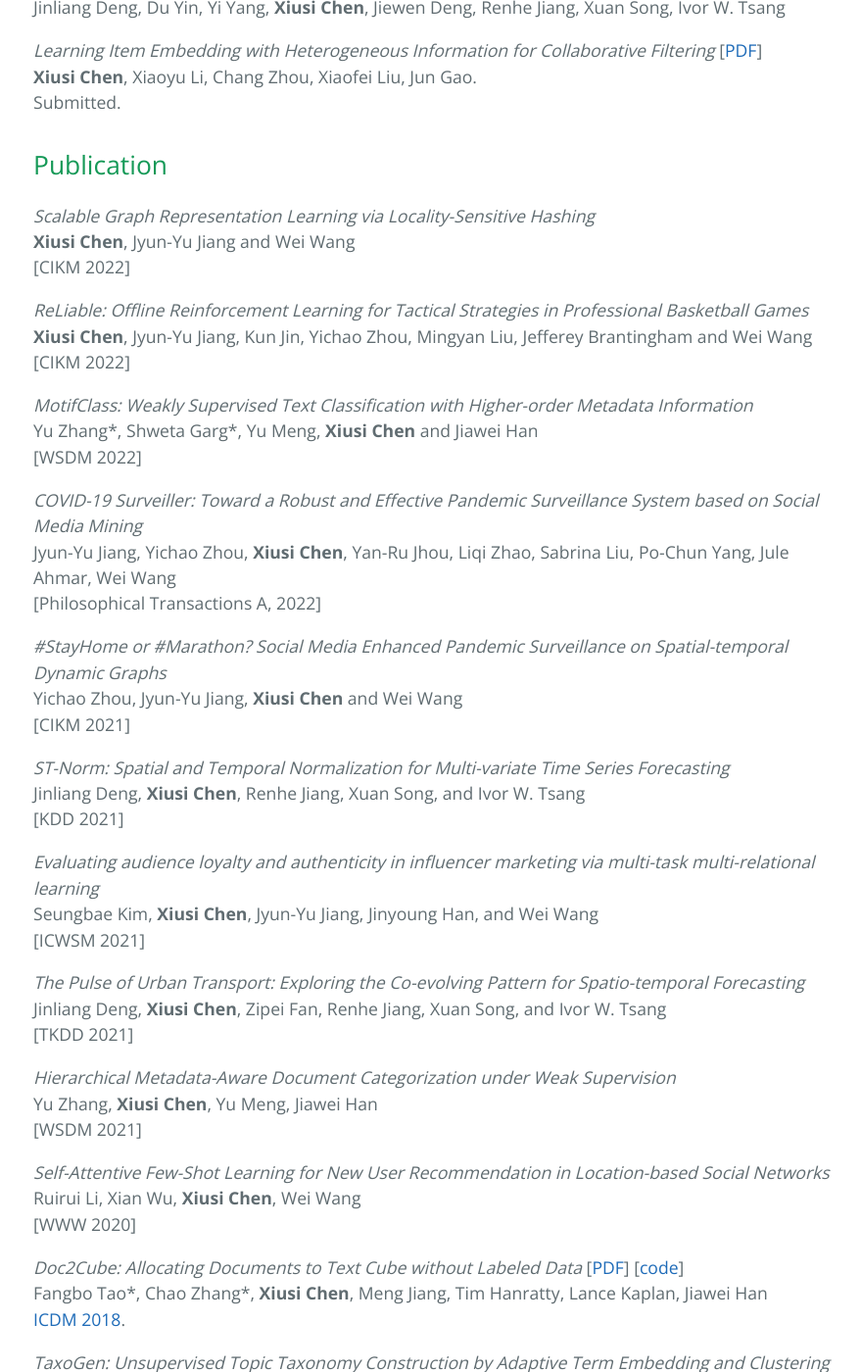
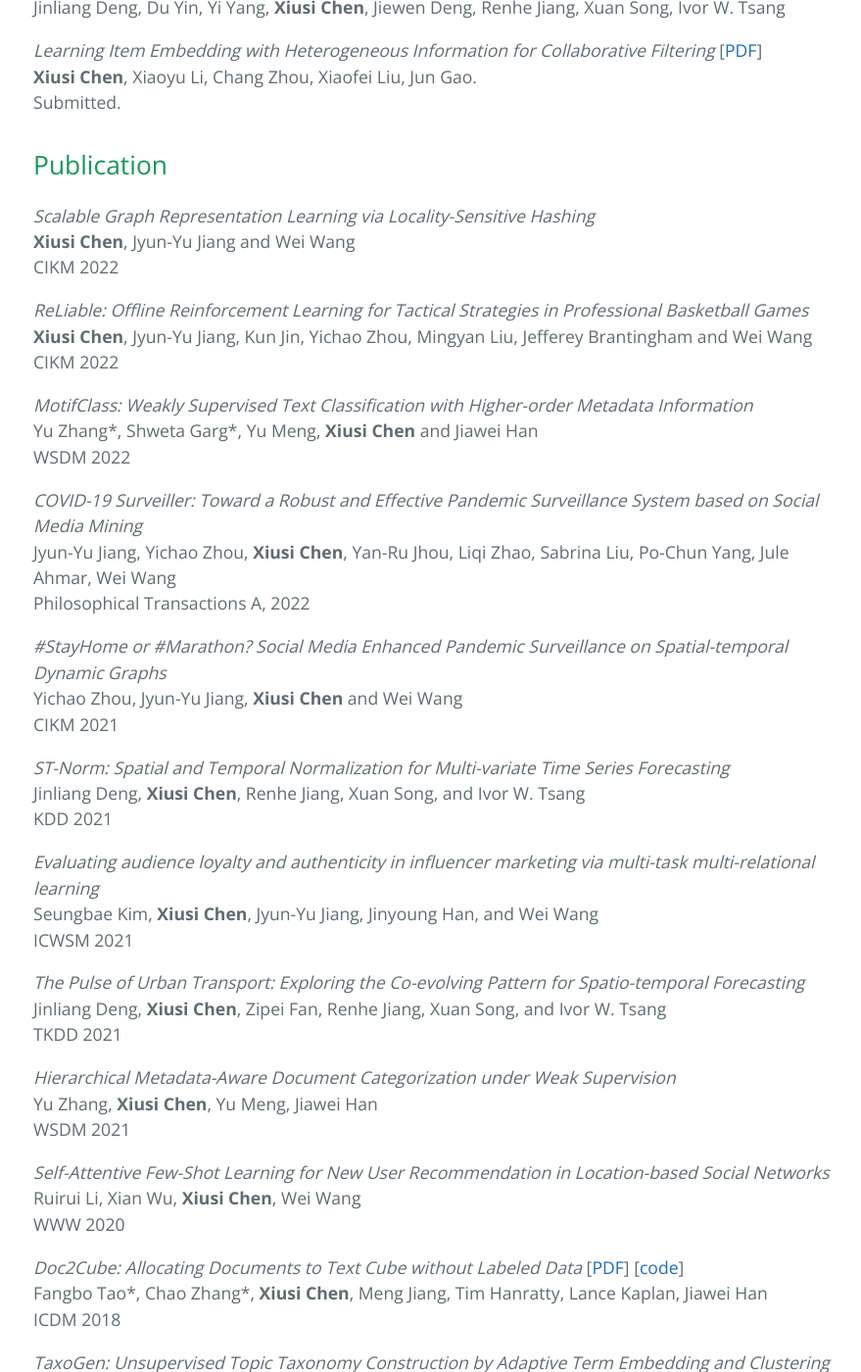
Before and after one commit to xiusic/xiusic.github.io, a Jekyll site: the page built from index.md, in a window 1280 px wide and 1400 px high, scrolled down 1543 px. Shown: the whole window at 98% size, without its empty margins (190-1069 px from the left). Built offline with Jekyll 4.4.1, drawn with Linux system fonts in a browser that asks for light colours; our own code applies the rules of GitHub Pages for plain Markdown files; part of the change alters nothing that is shown.

```diff
--- a/index.md
+++ b/index.md
@@ -60,63 +60,63 @@ Submitted.
 ## Publication
 _Scalable Graph Representation Learning via Locality-Sensitive Hashing_
 **Xiusi Chen**, Jyun-Yu Jiang and Wei Wang
-[CIKM 2022]
+CIKM 2022
 
 _ReLiable: Offline Reinforcement Learning for Tactical Strategies in Professional Basketball Games_
 **Xiusi Chen**, Jyun-Yu Jiang, Kun Jin, Yichao Zhou, Mingyan Liu, Jefferey Brantingham and Wei Wang
-[CIKM 2022]
+CIKM 2022
 
 _MotifClass: Weakly Supervised Text Classification with Higher-order Metadata Information_
 Yu Zhang\*, Shweta Garg\*, Yu Meng, **Xiusi Chen** and Jiawei Han
-[WSDM 2022]
+WSDM 2022
 
 _COVID-19 Surveiller: Toward a Robust and Effective Pandemic Surveillance System based on Social Media Mining_
 Jyun-Yu Jiang, Yichao Zhou, **Xiusi Chen**, Yan-Ru Jhou, Liqi Zhao, Sabrina Liu, Po-Chun Yang, Jule Ahmar, Wei Wang
-[Philosophical Transactions A, 2022]
+Philosophical Transactions A, 2022
 
 _\#StayHome or \#Marathon? Social Media Enhanced Pandemic Surveillance on Spatial-temporal Dynamic Graphs_
 Yichao Zhou, Jyun-Yu Jiang, **Xiusi Chen** and Wei Wang
-[CIKM 2021]
+CIKM 2021
 
 _ST-Norm: Spatial and Temporal Normalization for Multi-variate Time Series Forecasting_
 Jinliang Deng, **Xiusi Chen**, Renhe Jiang, Xuan Song, and Ivor W. Tsang
-[KDD 2021]
+KDD 2021
 
 _Evaluating audience loyalty and authenticity in influencer marketing via multi-task multi-relational learning_
 Seungbae Kim, **Xiusi Chen**, Jyun-Yu Jiang, Jinyoung Han, and Wei Wang
-[ICWSM 2021]
+ICWSM 2021
 
 _The Pulse of Urban Transport: Exploring the Co-evolving Pattern for Spatio-temporal Forecasting_
 Jinliang Deng, **Xiusi Chen**, Zipei Fan, Renhe Jiang, Xuan Song, and Ivor W. Tsang
-[TKDD 2021]
+TKDD 2021
 
 _Hierarchical Metadata-Aware Document Categorization under Weak Supervision_
 Yu Zhang, **Xiusi Chen**, Yu Meng, Jiawei Han
-[WSDM 2021]
+WSDM 2021
 
 _Self-Attentive Few-Shot Learning for New User Recommendation in Location-based Social Networks_
 Ruirui Li, Xian Wu, **Xiusi Chen**, Wei Wang
-[WWW 2020]
+WWW 2020
 
 _Doc2Cube: Allocating Documents to Text Cube without Labeled Data_ [[PDF](http://chaozhang.org/papers/icdm18.pdf)]  [[code](https://github.com/fangbo-tao/doc2cube)]
 Fangbo Tao\*, Chao Zhang\*, **Xiusi Chen**, Meng Jiang, Tim Hanratty, Lance Kaplan, Jiawei Han
-[ICDM 2018](http://icdm2018.org/).
+ICDM 2018
 
 _TaxoGen: Unsupervised Topic Taxonomy Construction by Adaptive Term Embedding and Clustering_ [[PDF](http://delivery.acm.org/10.1145/3230000/3220064/p2701-zhang.pdf?ip=131.179.49.186&id=3220064&acc=ACTIVE%20SERVICE&key=CA367851C7E3CE77%2E79535EF926D6BC05%2E4D4702B0C3E38B35%2E4D4702B0C3E38B35&__acm__=1543628672_ac235d30fba1750ceaae158e46248e19)]  [[code](https://github.com/franticnerd/taxogen)]
 Chao Zhang, Fangbo Tao, **Xiusi Chen**, Jiaming Shen, Meng Jiang, Brian Sadler, Michelle Vanni, Jiawei Han
-[KDD 2018](https://www.kdd.org/kdd2018/).
+KDD 2018
 
 _ATRank: An Attention-Based User Behavior Modeling Framework for Recommendation_ [[PDF](papers/aaai18_zhou.pdf)]  [[code](https://github.com/jinze1994/ATRank)]
 Chang Zhou, Jinze Bai, Junshuai Song, Xiaofei Liu, Zhengchao Zhao, **Xiusi Chen**, Jun Gao
-[AAAI 2018](https://aaai.org/Conferences/AAAI-18/).
+AAAI 2018
 
 _The Design and Implementation of Index on Distributed Big Graph Processing System_ [[PDF](papers/ndbc17short.pdf)]  [[Full Version](papers/ndbc17.pdf)]
 **Xiusi Chen**, Qimu Zheng, Jun Gao
-[NDBC 2017](http://www.cs.zju.edu.cn/ndbc2017/index.html).
+NDBC 2017
 
 _Demo of a Semi-Supervised Method Based System to Detect Advertisements from QA pairs_ [[PDF](papers/ndbc16.pdf)]
 **Xiusi Chen**, Xiaoyu Li, Jun Gao
-[NDBC 2016](http://csse.szu.edu.cn/ndbc2016/index.shtml).
+NDBC 2016
 
 
 ## Academic Service
```
